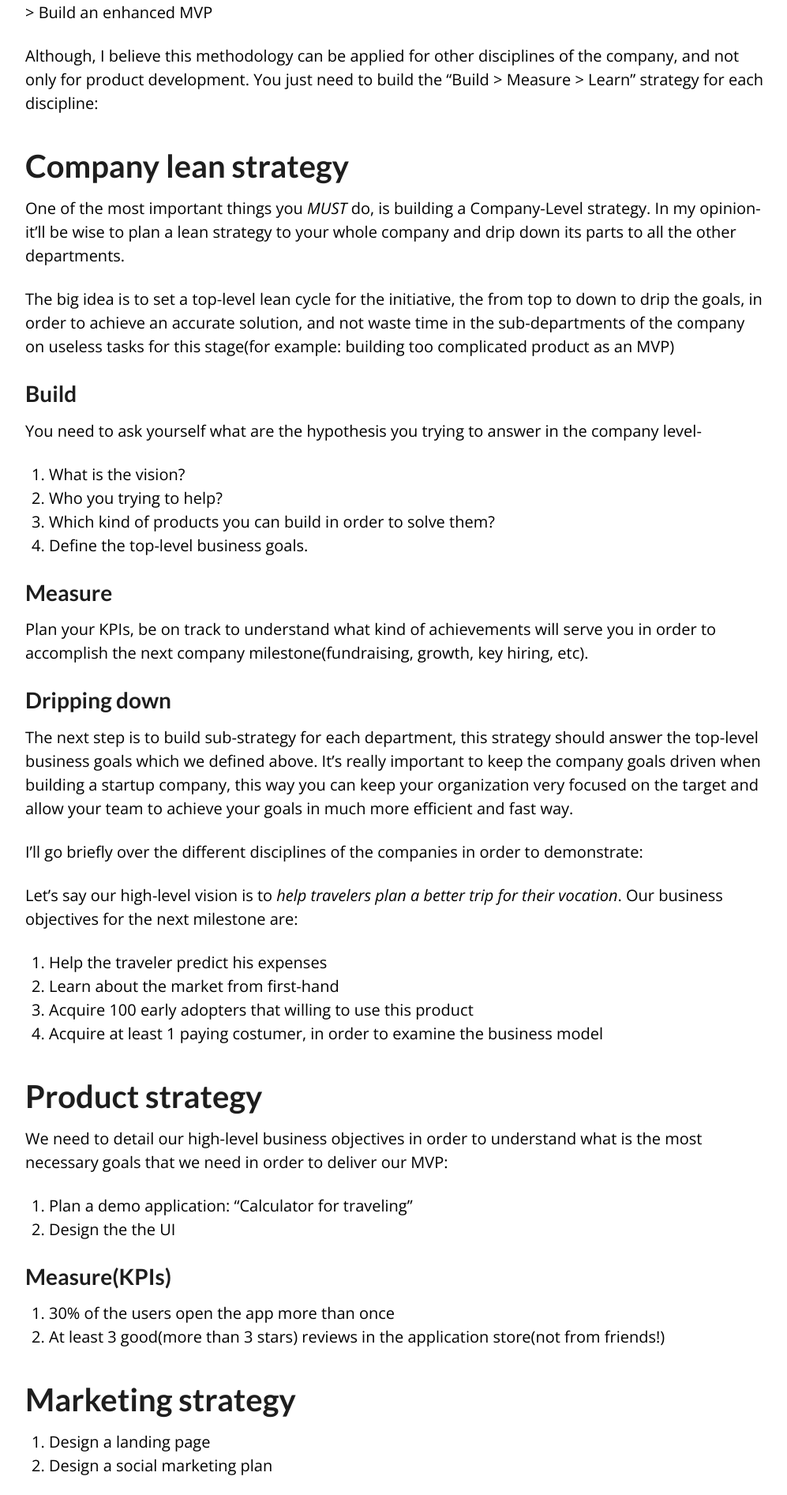
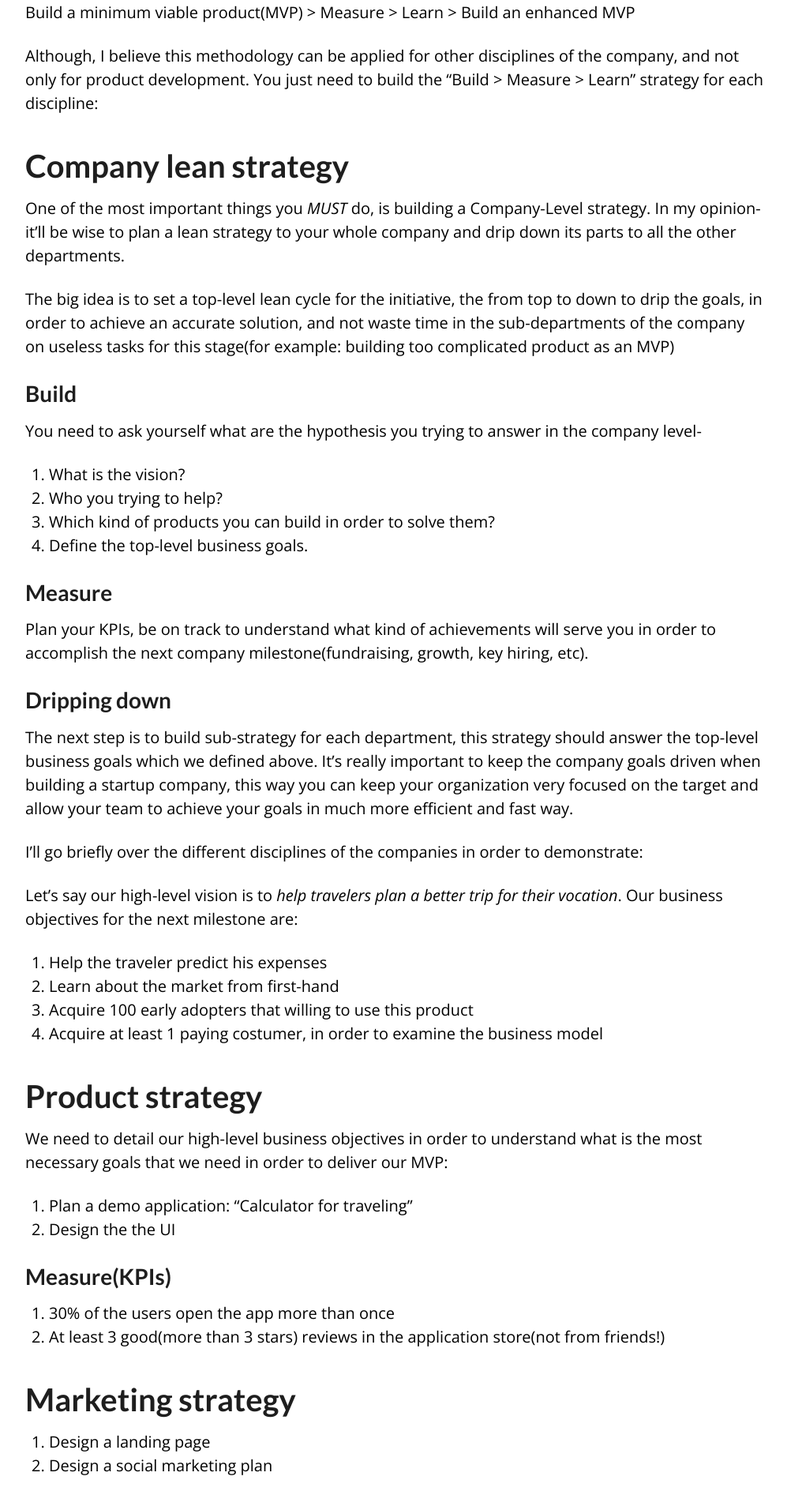
Before and after one commit to AlmogBaku/AlmogBaku.github.io, a Jekyll site: the page built from _posts/2015-8-2-Disciplinary-lean-strategy.md, in a window 1280 px wide. Shown: the part 734-2627 px from the top of the page at 79% size, without its empty margins (138-1135 px from the left). Built offline with Jekyll 4.4.1, drawn with Linux system fonts in a browser that asks for light colours; Markdown is read by kramdown in place of the engine named in the settings; comment, search, counter and statistics services are not loaded; grey boxes are pictures that could not be loaded.

Commit message:
disciplinary lean

```diff
--- a/_posts/2015-8-2-Disciplinary-lean-strategy.md
+++ b/_posts/2015-8-2-Disciplinary-lean-strategy.md
@@ -5,7 +5,7 @@ title: Disciplinary lean strategy
 ---
 The most famous use-case for lean methodology apply for the _product_ lifecycle:
 
-<img src="http://www.cu-tcdc.com/wp-content/uploads/2014/07/Diagrame-031.jpg" alt="Build Measure Learn" style="max-height: 400px;" />
+<img src="http://www.cu-tcdc.com/wp-content/uploads/2014/07/Diagrame-031.jpg" alt="Build Measure Learn" style="max-height: 400px;" /><br />
 Build a minimum viable product(MVP) > Measure > Learn > Build an enhanced MVP
 
 
```
